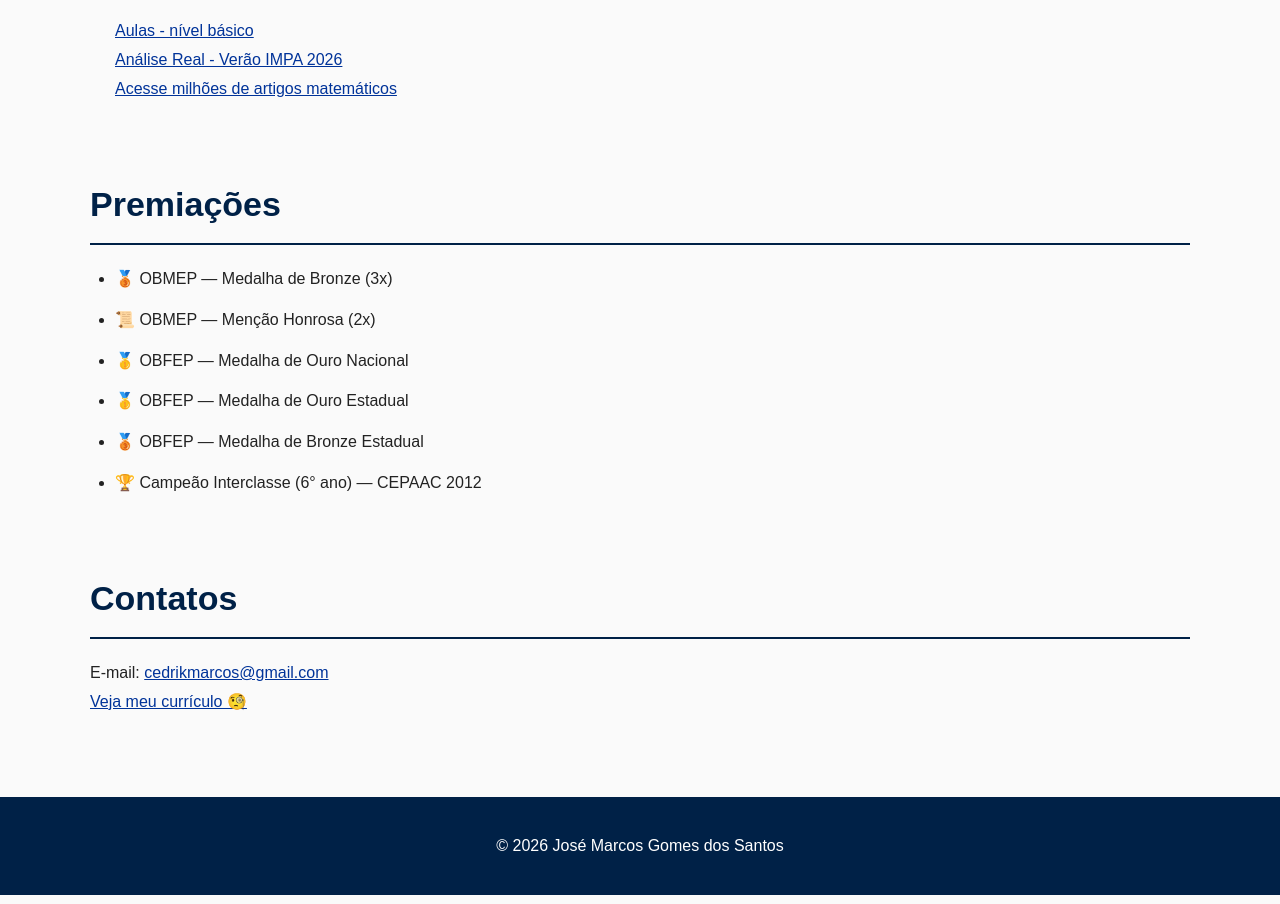
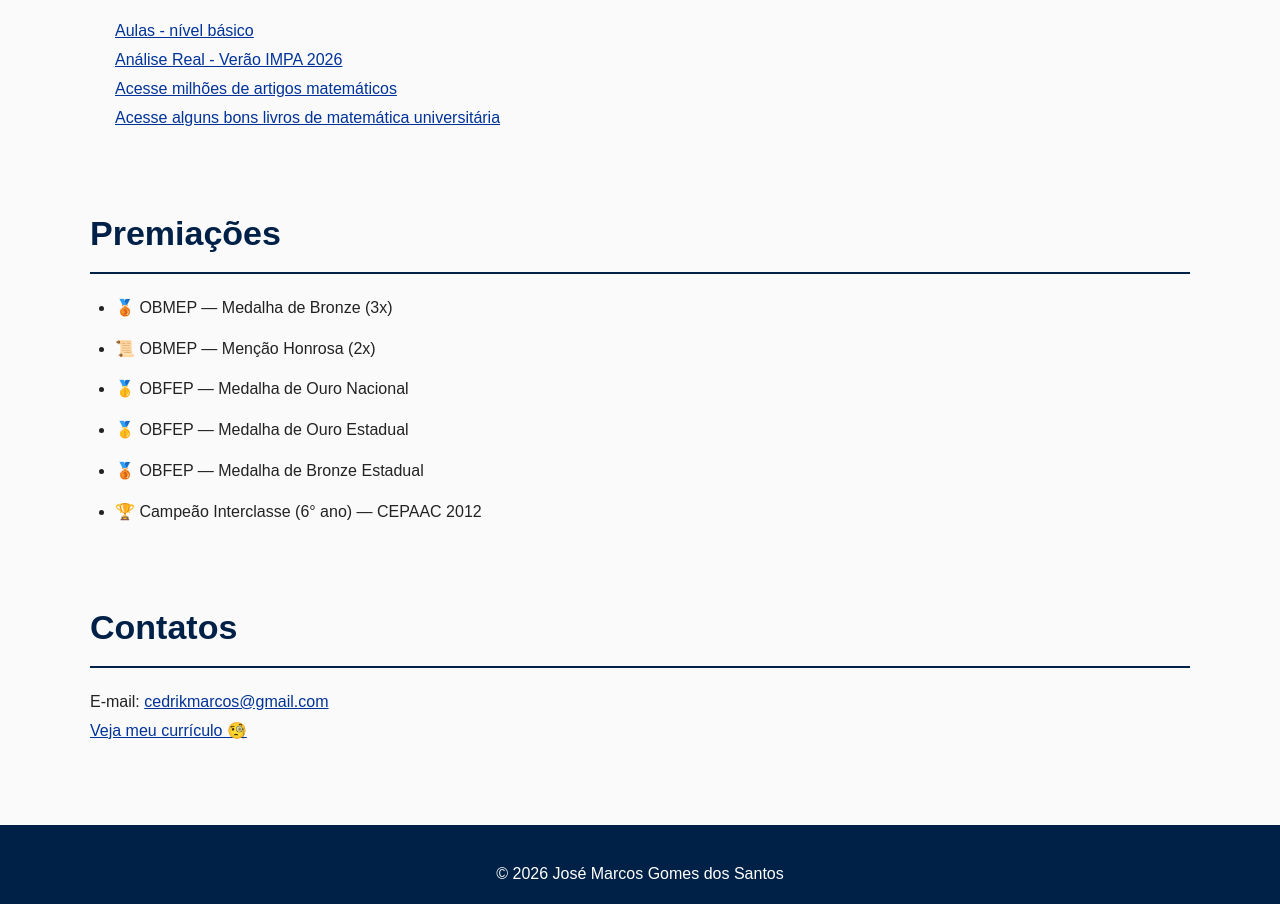
Before and after one commit to cedrikmarcos/jmarcosgsantos, a plain HTML site: page index.html in a window 1280 px wide. Shown: the part 1943-2847 px from the top of the page. Drawn offline with Linux system fonts and the light colour scheme.

Commit message:
Add link to university math books

```diff
--- a/index.html
+++ b/index.html
@@ -176,6 +176,12 @@ Aulas - nível básico
  </a>
 </p>
 
+<p>
+ <a href="https://drive.google.com/drive/folders/1PJAJNZyIXaNsNsEGOy--lyjMVf4XW-dC?usp=drive_link" target="_blank">
+  Acesse alguns bons livros de matemática universitária
+ </a>
+</p>
+
 </ul>
 
 </section>
```
